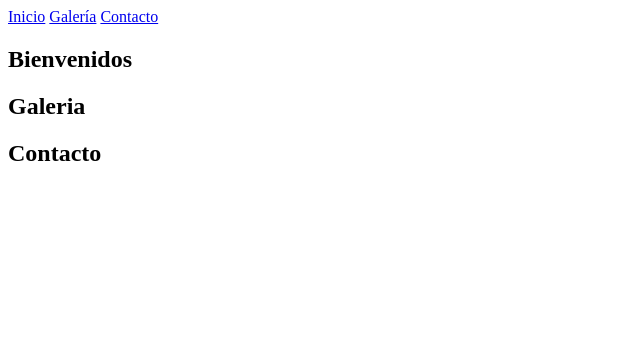
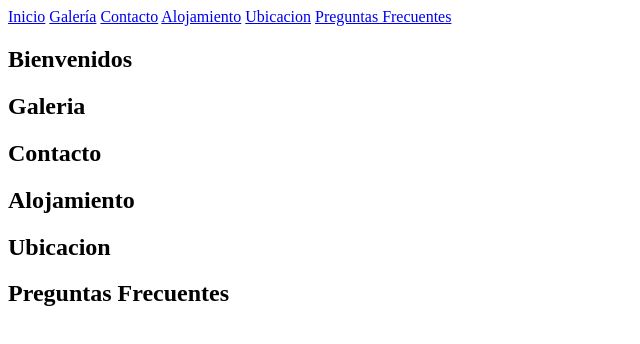
Before and after one commit to marcoscofredev/reservas-alojamiento, a plain HTML site: page index.html in a window 1280 px wide. Shown: the whole page, without its empty margins (0-640 px from the left). Drawn offline with Linux system fonts and the light colour scheme.

Commit message:
agrega secciones restantes

```diff
--- a/index.html
+++ b/index.html
@@ -10,6 +10,9 @@
         <a href="#inicio">Inicio</a>
         <a href="#galeria">Galería</a>
         <a href="#contacto">Contacto</a>
+        <a href="#alojamiento">Alojamiento</a>
+        <a href="#ubicacion">Ubicacion</a>
+        <a href="#preguntas-frecuentes">Preguntas Frecuentes</a>
     </nav>
     <section id="Inicio">
         <h1>Bienvenidos</h1>
@@ -20,5 +23,13 @@
     <section id="Contacto">
         <h2>Contacto</h2>
     </section>
+    <section id="Alojamiento">
+        <h2>Alojamiento</h2>
+    </section>
+    <section id="Ubicacion"><H2>Ubicacion</H2>
+    </section>
+    <section id="preguntas-frecuentes">
+    <H2>Preguntas Frecuentes</H2>
+    </section>
 </body>
 </html>
```
